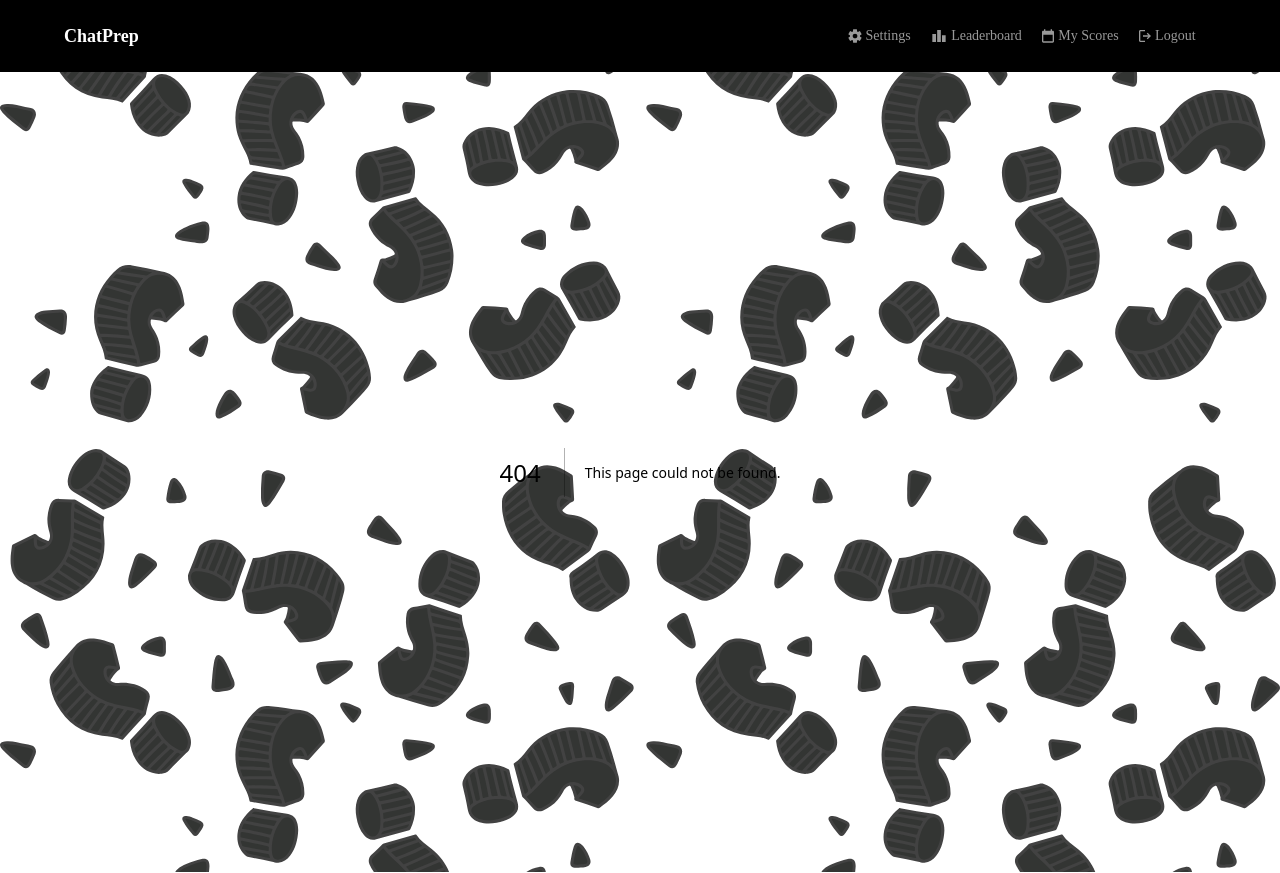
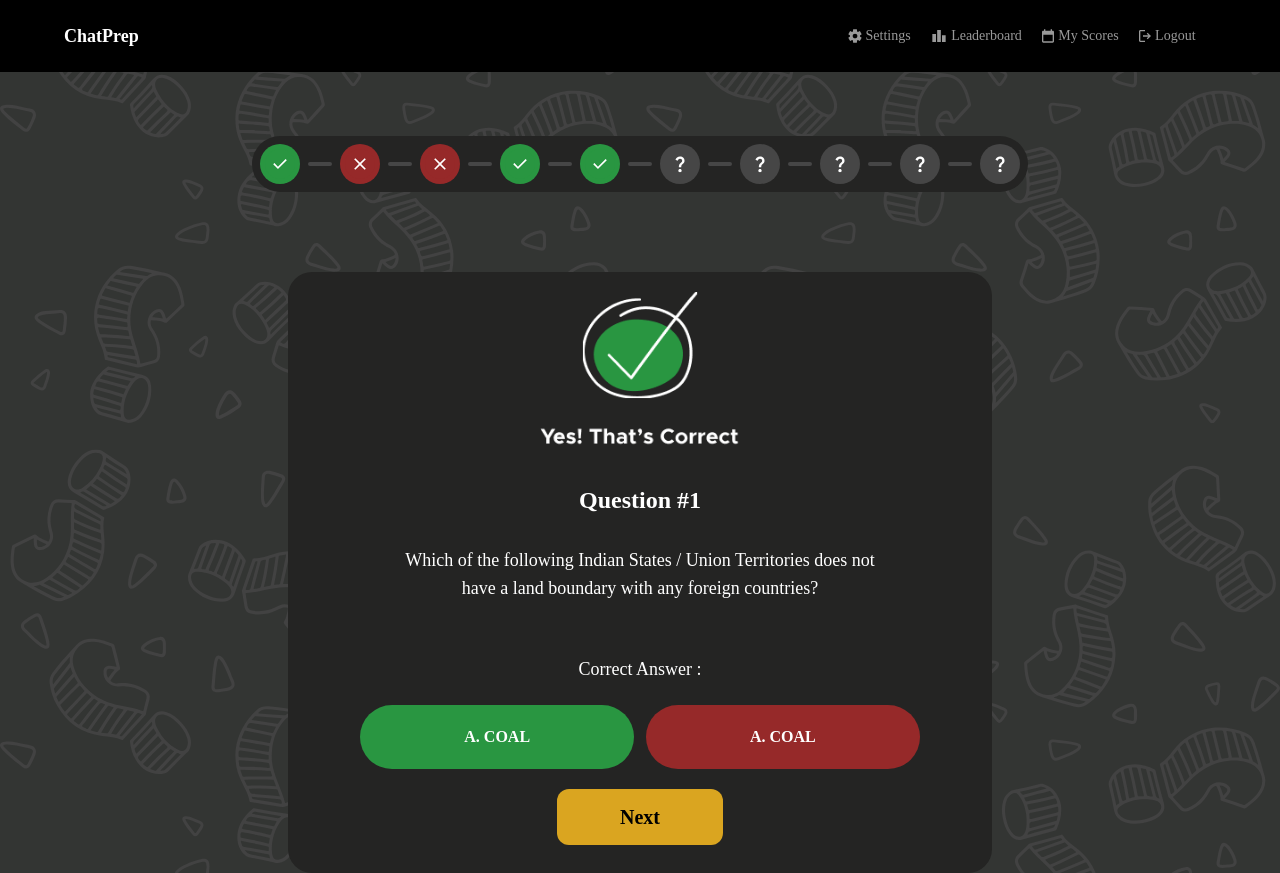
Before and after one commit to AtriChatterjee1/chat-prep-webapp, a Next.js app: page /answered in a window 1280 px wide. Before the commit this address had no page. Built offline with nearby package versions, Linux system fonts and the light colour scheme; a web font is replaced by a local one.

Commit message:
coorect-wrong page

```diff
--- /dev/null
+++ b/src/app/answered/page.tsx
@@ -0,0 +1,24 @@
+import QuizProgress from "../../components/QuizProgress";
+import Timer from "../../components/Timer";
+import type { NextPage } from "next";
+import Button from "../../components/Button";
+import Correct from "@/components/correct";
+import Frame43 from "../../assets/Frame43.png";
+import PlayButton from "@/components/PlayButton";
+
+
+const Quiz: NextPage = () => {
+    return (
+        <div>
+            <Correct
+                iconPath={Frame43}
+            />
+
+
+
+        </div>
+
+    );
+}
+
+export default Quiz;
--- a/src/components/Button.tsx
+++ b/src/components/Button.tsx
@@ -12,6 +12,7 @@ type OptionButton = {
   optionFontWeight?: CSSProperties["fontWeight"];
   optionBG?:CSSProperties["backgroundColor"];
   optionfontColor?:CSSProperties["color"];
+  optionBorderColor ?: CSSProperties["borderColor"];
 
   /** Action props */
   onOptionsContainerClick?: () => void;
@@ -26,6 +27,7 @@ const Property1ShortOption: NextPage<OptionButton> = ({
   optionFontWeight,
   optionBG,
   optionfontColor,
+  optionBorderColor,
   onOptionsContainerClick,
 }) => {
   const outerStyle: CSSProperties = {
@@ -33,7 +35,8 @@ const Property1ShortOption: NextPage<OptionButton> = ({
       cursor: optionCursor,
       width: optionWidth,
       height: optionHeight,
-      backgroundColor: optionBG
+      backgroundColor: optionBG,
+      borderColor : optionBorderColor
     };
 
   const optionStyle: CSSProperties = {
--- /dev/null
+++ b/src/components/correct.tsx
@@ -0,0 +1,71 @@
+import QuizProgress from "./QuizProgress";
+import Timer from "./Timer";
+import type { NextPage } from "next";
+import Button from "./Button";
+import PlayButton from "@/components/PlayButton";
+import { StaticImport } from "next/dist/shared/lib/get-img-props";
+import Image from "next/image";
+
+type AnsweredProps = {
+    iconPath: string | StaticImport; // Path to the icon
+};
+
+const Correct: NextPage<AnsweredProps> = ({iconPath}) => {
+    return (
+        <div className=" flex flex-col items-center px-[10vw] pt-[8vh]">
+            <QuizProgress/>
+            <div className="relative bg-gray w-[55vw] rounded-3xl px-[10%] pt-5  flex flex-col items-center text-white">
+                <Image
+                    src={iconPath}
+                    alt="icon"
+                    width={200}
+                    height={170}
+                    layout="fixed"
+                />
+
+                <div className="font-bold text-2xl mt-9">
+                    Question #1
+                </div>
+
+                <div className="text-center font-normal my-[6%] text-lg">
+                    Which of the following Indian States / Union Territories does not have a land boundary with any foreign countries?
+                </div>
+                <div>
+                    <div className="text-center font-normal my-[4%] text-lg">
+                        Correct Answer :
+
+                    </div>
+                    <div className="flex flex-row gap-[2%]">
+                        <Button
+                            option="A. COAL"
+                            optionBG= "#299641"
+                            optionHeight= "8vh"
+                            optionWidth= "35vh"
+                            optionFontWeight= "bold"
+                            optionBorderColor="transparent"
+                        />
+                        <Button
+                            option="A. COAL"
+                            optionBG= "#962929"
+                            optionHeight= "8vh"
+                            optionWidth= "35vh"
+                            optionFontWeight= "bold"
+                            optionBorderColor="transparent"
+                        />
+
+                    </div>
+
+
+
+                </div>
+
+                <div className="items-center font-extralight mb-7 mt-5">
+                    <PlayButton option="Next" optionBG="goldenrod"/>
+                </div>
+            </div>
+
+        </div>
+    );
+}
+
+export default Correct;
--- a/tailwind.config.ts
+++ b/tailwind.config.ts
@@ -19,7 +19,7 @@ const config: Config = {
         borderGray: "#868686",
         questionMarkGray: "#464646",
         correctGreen: "#299641",
-        wrongRed: " #962929;"
+        wrongRed: " #962929"
       },
       spacing: {},
       fontFamily: {
```
Also changed, not shown: src/assets/Frame 131.png (added), src/assets/Frame43.png (added).
